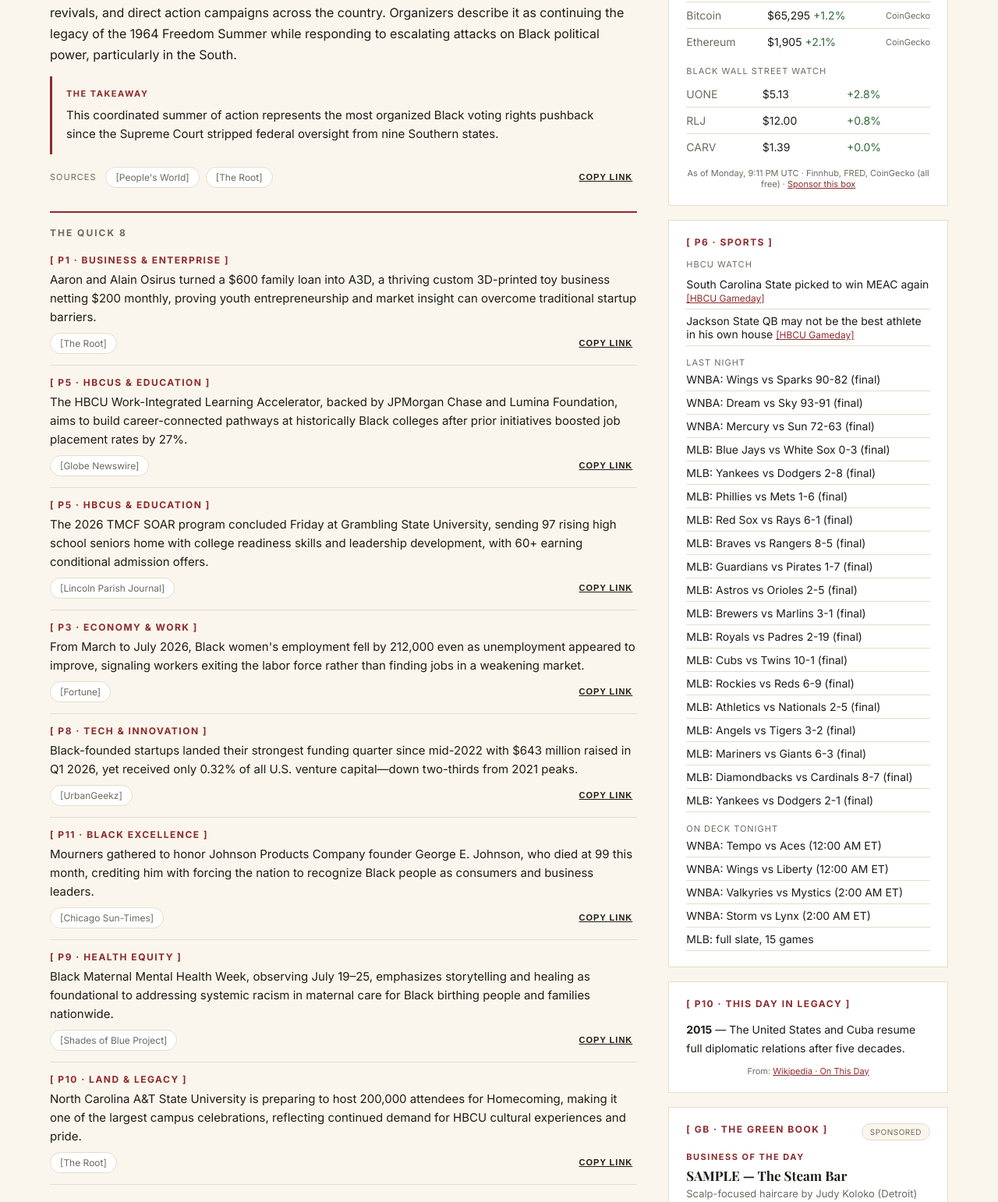
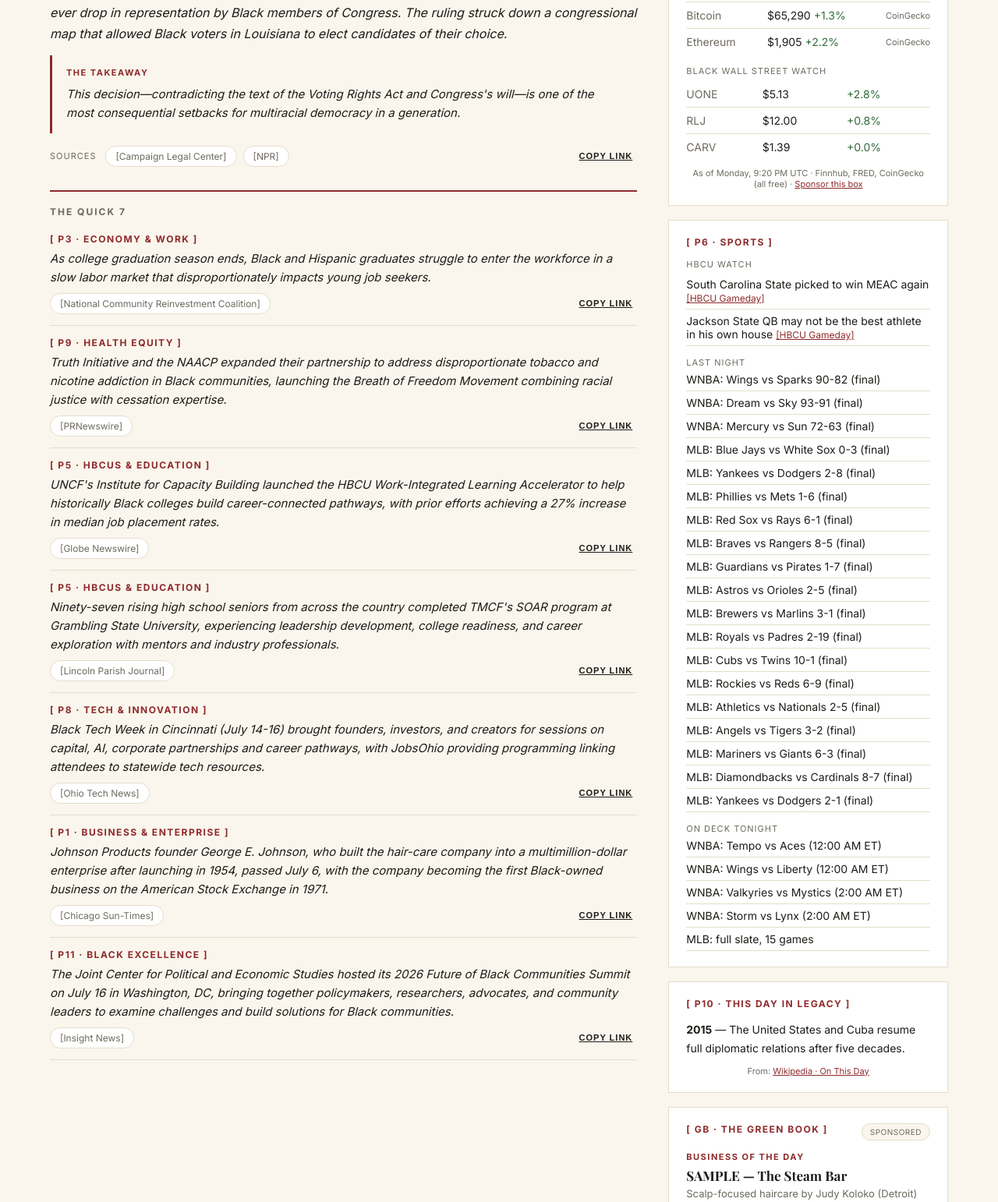
Before and after one commit to terencepitre-bit/daily-drumbeat, a website: page today.html in a window 1280 px wide. Shown: the part 492-2034 px from the top of the page at 78% size. Drawn offline with nearby package versions, Linux system fonts and the light colour scheme.

Commit message:
Daily issue: 2026-07-20

```diff
--- a/today.html
+++ b/today.html
@@ -21,84 +21,76 @@
   <div class="wrap" style="padding-top:40px;">
     <div class="hero" style="padding-top:0;">
       <div class="maintitle" style="font-size:40px;">THE DAILY <span class="D">D</span>RUMBEAT</div>
-      <div class="hero .volbar" style="max-width:760px; margin:20px auto 0; border-top:1px solid var(--ink); border-bottom:1px solid var(--ink); padding:10px 0; font-size:13px; letter-spacing:2px; text-transform:uppercase; color:var(--muted);">TODAY'S EDITION &mdash; VOL 1 NO 5 &mdash; MONDAY, JULY 20, 2026</div>
+      <div class="hero .volbar" style="max-width:760px; margin:20px auto 0; border-top:1px solid var(--ink); border-bottom:1px solid var(--ink); padding:10px 0; font-size:13px; letter-spacing:2px; text-transform:uppercase; color:var(--muted);">TODAY'S EDITION &mdash; VOL 1 NO 6 &mdash; MONDAY, JULY 20, 2026</div>
     </div>
 
     <div class="two-col" style="margin-top:40px;">
       <div>
         <div class="story anchor-story">
     <div class="tag">[ P2 &middot; POLICY & JUSTICE &middot; THE ANCHOR ]</div>
-    <h2>Freedom Summer 2026 mobilizes Black voters nationwide</h2>
-    <p><b>VOTING RIGHTS &mdash; </b>A nationwide coalition of civil rights, faith, labor, and community organizations launched Freedom Summer 2026 this month to defend voting rights and economic justice following the Supreme Court's gutting of Section 2 of the Voting Rights Act. The campaign, running from Juneteenth through Election Day, combines mass meetings, voter registration drives, church revivals, and direct action campaigns across the country. Organizers describe it as continuing the legacy of the 1964 Freedom Summer while responding to escalating attacks on Black political power, particularly in the South.</p>
-    <div class="takeaway"><div class="takeaway-label">The takeaway</div>This coordinated summer of action represents the most organized Black voting rights pushback since the Supreme Court stripped federal oversight from nine Southern states.</div>
+    <h2>Supreme Court Gutts Voting Rights Act, Threatens Black Political Power</h2>
+    <p><b>VOTING RIGHTS CRISIS &mdash; </b><cite index="73-1,73-4">The Supreme Court's 6-3 decision in Louisiana v. Callais has eviscerated Section 2 of the Voting Rights Act, clearing the way for Louisiana and other states to engage in discriminatory vote dilution practices.</cite> <cite index="71-1,71-2">By weakening Voting Rights Act protections against racial discrimination in redistricting, the Supreme Court has paved the way for the largest-ever drop in representation by Black members of Congress.</cite> <cite index="73-9">The ruling struck down a congressional map that allowed Black voters in Louisiana to elect candidates of their choice.</cite></p>
+    <div class="takeaway"><div class="takeaway-label">The takeaway</div><cite index="73-7">This decision—contradicting the text of the Voting Rights Act and Congress's will—is one of the most consequential setbacks for multiracial democracy in a generation.</cite></div>
     <div class="story-footer">
-      <div class="sources"><span class="label">Sources</span> <a href="https://www.peoplesworld.org/article/juneteenth-2026-launches-freedom-summer/" target="_blank" rel="noopener" class="pill">[People's World]</a> <a href="https://www.theroot.com/exclusive-from-selma-to-harlem-activists-launch-massi-2000107797" target="_blank" rel="noopener" class="pill">[The Root]</a></div>
-      <button class="copy-link" onclick="navigator.clipboard.writeText('Freedom Summer 2026 mobilizes Black voters nationwide — https://www.peoplesworld.org/article/juneteenth-2026-launches-freedom-summer/'); this.textContent='Copied';">Copy Link</button>
+      <div class="sources"><span class="label">Sources</span> <a href="https://campaignlegal.org/update/us-supreme-court-has-eviscerated-voting-rights-act-whats-next" target="_blank" rel="noopener" class="pill">[Campaign Legal Center]</a> <a href="https://www.npr.org/2026/04/30/nx-s1-5805050/supreme-court-voting-rights-congressional-black-caucus" target="_blank" rel="noopener" class="pill">[NPR]</a></div>
+      <button class="copy-link" onclick="navigator.clipboard.writeText('Supreme Court Gutts Voting Rights Act, Threatens Black Political Power — via thedailydrumbeat.com https://thedailydrumbeat.com/issues/2026-07-20.html'); this.textContent='Copied';">Copy Link</button>
     </div>
   </div>
-        <div class="quick-hits-label">The quick 8</div>
+        <div class="quick-hits-label">The quick 7</div>
         <div class="quick-hit">
-    <div class="tag">[ P1 &middot; BUSINESS & ENTERPRISE ]</div>
-    <p>Aaron and Alain Osirus turned a $600 family loan into A3D, a thriving custom 3D-printed toy business netting $200 monthly, proving youth entrepreneurship and market insight can overcome traditional startup barriers.</p>
+    <div class="tag">[ P3 &middot; ECONOMY & WORK ]</div>
+    <p><cite index="59-1,59-2">As college graduation season ends, Black and Hispanic graduates struggle to enter the workforce in a slow labor market that disproportionately impacts young job seekers.</cite></p>
     <div class="story-footer">
-      <div class="sources"><a href="https://www.theroot.com/these-12-year-old-twins-built-a-thriving-3d-printed-toy-2000116982" target="_blank" rel="noopener" class="pill">[The Root]</a></div>
-      <button class="copy-link" onclick="navigator.clipboard.writeText('12-year-old Georgia twins launch profitable 3D-printing toy business — https://www.theroot.com/these-12-year-old-twins-built-a-thriving-3d-printed-toy-2000116982'); this.textContent='Copied';">Copy Link</button>
+      <div class="sources"><a href="https://ncrc.org/black-and-hispanic-college-graduates-face-a-tougher-job-market-july-2026-race-jobs-and-the-economy-update/" target="_blank" rel="noopener" class="pill">[National Community Reinvestment Coalition]</a></div>
+      <button class="copy-link" onclick="navigator.clipboard.writeText('New Grads Face Tough Labor Market as Black Joblessness Rises — via thedailydrumbeat.com https://thedailydrumbeat.com/issues/2026-07-20.html'); this.textContent='Copied';">Copy Link</button>
+    </div>
+  </div>
+        <div class="quick-hit">
+    <div class="tag">[ P9 &middot; HEALTH EQUITY ]</div>
+    <p><cite index="51-5,51-6">Truth Initiative and the NAACP expanded their partnership to address disproportionate tobacco and nicotine addiction in Black communities, launching the Breath of Freedom Movement combining racial justice with cessation expertise.</cite></p>
+    <div class="story-footer">
+      <div class="sources"><a href="https://www.prnewswire.com/news-releases/truth-initiative-and-naacp-expand-partnership-to-advance-health-equity-and-increase-access-to-proven-quit-resources-302827986.html" target="_blank" rel="noopener" class="pill">[PRNewswire]</a></div>
+      <button class="copy-link" onclick="navigator.clipboard.writeText('NAACP and Truth Initiative Launch Health Equity Push on Tobacco — via thedailydrumbeat.com https://thedailydrumbeat.com/issues/2026-07-20.html'); this.textContent='Copied';">Copy Link</button>
     </div>
   </div>
         <div class="quick-hit">
     <div class="tag">[ P5 &middot; HBCUS & EDUCATION ]</div>
-    <p>The HBCU Work-Integrated Learning Accelerator, backed by JPMorgan Chase and Lumina Foundation, aims to build career-connected pathways at historically Black colleges after prior initiatives boosted job placement rates by 27%.</p>
+    <p><cite index="24-1,24-4">UNCF's Institute for Capacity Building launched the HBCU Work-Integrated Learning Accelerator to help historically Black colleges build career-connected pathways, with prior efforts achieving a 27% increase in median job placement rates.</cite></p>
     <div class="story-footer">
       <div class="sources"><a href="https://www.globenewswire.com/news-release/2026/07/07/3323402/0/en/UNCF-Institute-for-Capacity-Building-Launches-HBCU-Work-Integrated-Learning-Accelerator.html" target="_blank" rel="noopener" class="pill">[Globe Newswire]</a></div>
-      <button class="copy-link" onclick="navigator.clipboard.writeText('UNCF launches work-integrated learning accelerator for HBCUs — https://www.globenewswire.com/news-release/2026/07/07/3323402/0/en/UNCF-Institute-for-Capacity-Building-Launches-HBCU-Work-Integrated-Learning-Accelerator.html'); this.textContent='Copied';">Copy Link</button>
+      <button class="copy-link" onclick="navigator.clipboard.writeText('UNCF Launches Work-Integrated Learning Accelerator for HBCUs — via thedailydrumbeat.com https://thedailydrumbeat.com/issues/2026-07-20.html'); this.textContent='Copied';">Copy Link</button>
     </div>
   </div>
         <div class="quick-hit">
     <div class="tag">[ P5 &middot; HBCUS & EDUCATION ]</div>
-    <p>The 2026 TMCF SOAR program concluded Friday at Grambling State University, sending 97 rising high school seniors home with college readiness skills and leadership development, with 60+ earning conditional admission offers.</p>
+    <p><cite index="27-2,27-4">Ninety-seven rising high school seniors from across the country completed TMCF's SOAR program at Grambling State University, experiencing leadership development, college readiness, and career exploration with mentors and industry professionals.</cite></p>
     <div class="story-footer">
       <div class="sources"><a href="https://lincolnparishjournal.com/2026/07/20/gsu-thurgood-marshall-college-fund-inspire-future-leaders-through-2026-soar-hbcu-scholars-program/" target="_blank" rel="noopener" class="pill">[Lincoln Parish Journal]</a></div>
-      <button class="copy-link" onclick="navigator.clipboard.writeText('97 rising seniors complete SOAR leadership program at Grambling — https://lincolnparishjournal.com/2026/07/20/gsu-thurgood-marshall-college-fund-inspire-future-leaders-through-2026-soar-hbcu-scholars-program/'); this.textContent='Copied';">Copy Link</button>
-    </div>
-  </div>
-        <div class="quick-hit">
-    <div class="tag">[ P3 &middot; ECONOMY & WORK ]</div>
-    <p>From March to July 2026, Black women's employment fell by 212,000 even as unemployment appeared to improve, signaling workers exiting the labor force rather than finding jobs in a weakening market.</p>
-    <div class="story-footer">
-      <div class="sources"><a href="https://fortune.com/2026/07/14/black-female-unemployment-rate-falls-participation-rate/" target="_blank" rel="noopener" class="pill">[Fortune]</a></div>
-      <button class="copy-link" onclick="navigator.clipboard.writeText('Black women&#39;s labor force participation continues to decline — https://fortune.com/2026/07/14/black-female-unemployment-rate-falls-participation-rate/'); this.textContent='Copied';">Copy Link</button>
+      <button class="copy-link" onclick="navigator.clipboard.writeText('97 Rising Seniors Complete TMCF SOAR Program at Grambling State — via thedailydrumbeat.com https://thedailydrumbeat.com/issues/2026-07-20.html'); this.textContent='Copied';">Copy Link</button>
     </div>
   </div>
         <div class="quick-hit">
     <div class="tag">[ P8 &middot; TECH & INNOVATION ]</div>
-    <p>Black-founded startups landed their strongest funding quarter since mid-2022 with $643 million raised in Q1 2026, yet received only 0.32% of all U.S. venture capital—down two-thirds from 2021 peaks.</p>
+    <p><cite index="40-2">Black Tech Week in Cincinnati (July 14-16) brought founders, investors, and creators for sessions on capital, AI, corporate partnerships and career pathways, with JobsOhio providing programming linking attendees to statewide tech resources.</cite></p>
     <div class="story-footer">
-      <div class="sources"><a href="https://urbangeekz.com/2026/06/black-founders-see-strongest-vc-funding-quarter-in-nearly-four-years/" target="_blank" rel="noopener" class="pill">[UrbanGeekz]</a></div>
-      <button class="copy-link" onclick="navigator.clipboard.writeText('Black founders raised $643M in Q1 2026, but disparity persists — https://urbangeekz.com/2026/06/black-founders-see-strongest-vc-funding-quarter-in-nearly-four-years/'); this.textContent='Copied';">Copy Link</button>
+      <div class="sources"><a href="https://www.ohiotechnews.com/black-tech-week-opens-in-cincinnati-2026/" target="_blank" rel="noopener" class="pill">[Ohio Tech News]</a></div>
+      <button class="copy-link" onclick="navigator.clipboard.writeText('Black Tech Week Returns to Cincinnati with National Founder Lineup — via thedailydrumbeat.com https://thedailydrumbeat.com/issues/2026-07-20.html'); this.textContent='Copied';">Copy Link</button>
+    </div>
+  </div>
+        <div class="quick-hit">
+    <div class="tag">[ P1 &middot; BUSINESS & ENTERPRISE ]</div>
+    <p><cite index="33-4,33-5">Johnson Products founder George E. Johnson, who built the hair-care company into a multimillion-dollar enterprise after launching in 1954, passed July 6, with the company becoming the first Black-owned business on the American Stock Exchange in 1971.</cite></p>
+    <div class="story-footer">
+      <div class="sources"><a href="https://chicago.suntimes.com/news/2026/07/16/george-e-johnson-visitation-mourners-black-business" target="_blank" rel="noopener" class="pill">[Chicago Sun-Times]</a></div>
+      <button class="copy-link" onclick="navigator.clipboard.writeText('George E. Johnson, Johnson Products Founder, Remembered at 99 — via thedailydrumbeat.com https://thedailydrumbeat.com/issues/2026-07-20.html'); this.textContent='Copied';">Copy Link</button>
     </div>
   </div>
         <div class="quick-hit">
     <div class="tag">[ P11 &middot; BLACK EXCELLENCE ]</div>
-    <p>Mourners gathered to honor Johnson Products Company founder George E. Johnson, who died at 99 this month, crediting him with forcing the nation to recognize Black people as consumers and business leaders.</p>
+    <p><cite index="12-3,12-4">The Joint Center for Political and Economic Studies hosted its 2026 Future of Black Communities Summit on July 16 in Washington, DC, bringing together policymakers, researchers, advocates, and community leaders to examine challenges and build solutions for Black communities.</cite></p>
     <div class="story-footer">
-      <div class="sources"><a href="https://chicago.suntimes.com/news/2026/07/16/george-e-johnson-visitation-mourners-black-business" target="_blank" rel="noopener" class="pill">[Chicago Sun-Times]</a></div>
-      <button class="copy-link" onclick="navigator.clipboard.writeText('George E. Johnson honored as Black business pioneer — https://chicago.suntimes.com/news/2026/07/16/george-e-johnson-visitation-mourners-black-business'); this.textContent='Copied';">Copy Link</button>
-    </div>
-  </div>
-        <div class="quick-hit">
-    <div class="tag">[ P9 &middot; HEALTH EQUITY ]</div>
-    <p>Black Maternal Mental Health Week, observing July 19–25, emphasizes storytelling and healing as foundational to addressing systemic racism in maternal care for Black birthing people and families nationwide.</p>
-    <div class="story-footer">
-      <div class="sources"><a href="https://www.shadesofblueproject.org/bmmhw" target="_blank" rel="noopener" class="pill">[Shades of Blue Project]</a></div>
-      <button class="copy-link" onclick="navigator.clipboard.writeText('Black Maternal Mental Health Week centers justice and community — https://www.shadesofblueproject.org/bmmhw'); this.textContent='Copied';">Copy Link</button>
-    </div>
-  </div>
-        <div class="quick-hit">
-    <div class="tag">[ P10 &middot; LAND & LEGACY ]</div>
-    <p>North Carolina A&T State University is preparing to host 200,000 attendees for Homecoming, making it one of the largest campus celebrations, reflecting continued demand for HBCU cultural experiences and pride.</p>
-    <div class="story-footer">
-      <div class="sources"><a href="https://www.theroot.com/news" target="_blank" rel="noopener" class="pill">[The Root]</a></div>
-      <button class="copy-link" onclick="navigator.clipboard.writeText('NC A&T expects 200K visitors for Homecoming celebration — https://www.theroot.com/news'); this.textContent='Copied';">Copy Link</button>
+      <div class="sources"><a href="https://www.insightnews.com/news/speakers-announced-for-2026-future-of-black-communities-summit/article_d207e9b9-1a84-4f9a-848b-01cfa63f0338.html" target="_blank" rel="noopener" class="pill">[Insight News]</a></div>
+      <button class="copy-link" onclick="navigator.clipboard.writeText('Joint Center Hosts Future of Black Communities Summit in DC — via thedailydrumbeat.com https://thedailydrumbeat.com/issues/2026-07-20.html'); this.textContent='Copied';">Copy Link</button>
     </div>
   </div>
       </div>
@@ -107,9 +99,9 @@
     <div class="box-head">
       <div class="tag">[ P4 &middot; MONEY MOVES ]</div>
     </div>
-    <table><tr><td class="asset">S&P 500</td><td>7,457.69 <span class="change-down">-1.0%</span></td><td class="source-note"></td></tr><tr><td class="asset">Dow Jones</td><td>52,146.42 <span class="change-down">-0.8%</span></td><td class="source-note"></td></tr><tr><td class="asset">30-Yr Mortgage</td><td>6.55%</td><td class="source-note">FRED / Freddie Mac</td></tr><tr><td class="asset">CPI (YoY)</td><td>3.5%</td><td class="source-note">BLS via FRED</td></tr><tr><td class="asset">Bitcoin</td><td>$65,295 <span class="change-up">+1.2%</span></td><td class="source-note">CoinGecko</td></tr><tr><td class="asset">Ethereum</td><td>$1,905 <span class="change-up">+2.1%</span></td><td class="source-note">CoinGecko</td></tr></table>
+    <table><tr><td class="asset">S&P 500</td><td>7,457.69 <span class="change-down">-1.0%</span></td><td class="source-note"></td></tr><tr><td class="asset">Dow Jones</td><td>52,146.42 <span class="change-down">-0.8%</span></td><td class="source-note"></td></tr><tr><td class="asset">30-Yr Mortgage</td><td>6.55%</td><td class="source-note">FRED / Freddie Mac</td></tr><tr><td class="asset">CPI (YoY)</td><td>3.5%</td><td class="source-note">BLS via FRED</td></tr><tr><td class="asset">Bitcoin</td><td>$65,290 <span class="change-up">+1.3%</span></td><td class="source-note">CoinGecko</td></tr><tr><td class="asset">Ethereum</td><td>$1,905 <span class="change-up">+2.2%</span></td><td class="source-note">CoinGecko</td></tr></table>
     <div style="margin-top:14px; font-size:11px; letter-spacing:1px; text-transform:uppercase; color:var(--muted);">Black Wall Street Watch</div><table style="margin-top:6px;"><tr><td class="asset">UONE</td><td>$5.13</td><td class="change-up">+2.8%</td></tr><tr><td class="asset">RLJ</td><td>$12.00</td><td class="change-up">+0.8%</td></tr><tr><td class="asset">CARV</td><td>$1.39</td><td class="change-up">+0.0%</td></tr></table>
-    <div class="sponsor-note">As of Monday, 9:11 PM UTC &middot; Finnhub, FRED, CoinGecko (all free) &middot; <a href="advertise.html">Sponsor this box</a></div>
+    <div class="sponsor-note">As of Monday, 9:20 PM UTC &middot; Finnhub, FRED, CoinGecko (all free) &middot; <a href="advertise.html">Sponsor this box</a></div>
   </div>
         <div class="box">
     <div class="box-head">
@@ -162,8 +154,8 @@
   </div>
     <div style="margin-top:18px;"><div class="box" style="text-align:center;">
     <div class="tag" style="margin-bottom:10px;">[ THE CLOSER &middot; P7 &middot; CULTURE & COMMUNITY ]</div>
-    <h3 style="margin:0;">Essence Fest reaches for new cultural crown in 2026</h3><p style="margin-top:8px;">As Essence Festival seeks to redefine Black culture's largest annual gathering, competitors and organizers are preparing for a pivotal moment that could reshape which event holds the crown of celebration and community for Black America.</p>
-    <button class="copy-link" style="margin-top:14px;" onclick="navigator.clipboard.writeText('via Drumbeat: As Essence Festival seeks to redefine Black culture&#39;s largest annual gathering, competitors and organizers are preparing for a pivotal moment that could reshape which event holds the crown of celebration and community for Black America. https://thedailydrumbeat.com/issues/2026-07-20.html'); this.textContent='Copied';">Share the Daily Drumbeat</button>
+    <div class="serif" style="font-style:italic; font-size:22px;">&ldquo;Leadership will be determined by the values we continue to practice after the spotlight moves elsewhere, not just those we proclaim when everyone is watching.&rdquo;</div><div style="font-size:14px; color:var(--muted); margin-top:8px;">&mdash; Dr. Ala Stanford, reflecting on institutional commitment to health equity</div>
+    <button class="copy-link" style="margin-top:14px;" onclick="navigator.clipboard.writeText('via Drumbeat: "Leadership will be determined by the values we continue to practice after the spotlight moves elsewhere, not just those we proclaim when everyone is watching." — Dr. Ala Stanford, reflecting on institutional commitment to health equity https://thedailydrumbeat.com/issues/2026-07-20.html'); this.textContent='Copied';">Share the Daily Drumbeat</button>
   </div></div>
   </div>
   <div class="site-footer">
```
Also changed, not shown: archive.html (+5 -1 lines), index.html (+10 -11 lines), issues/2026-07-20.html (+41 -49 lines), issues/manifest.json.
